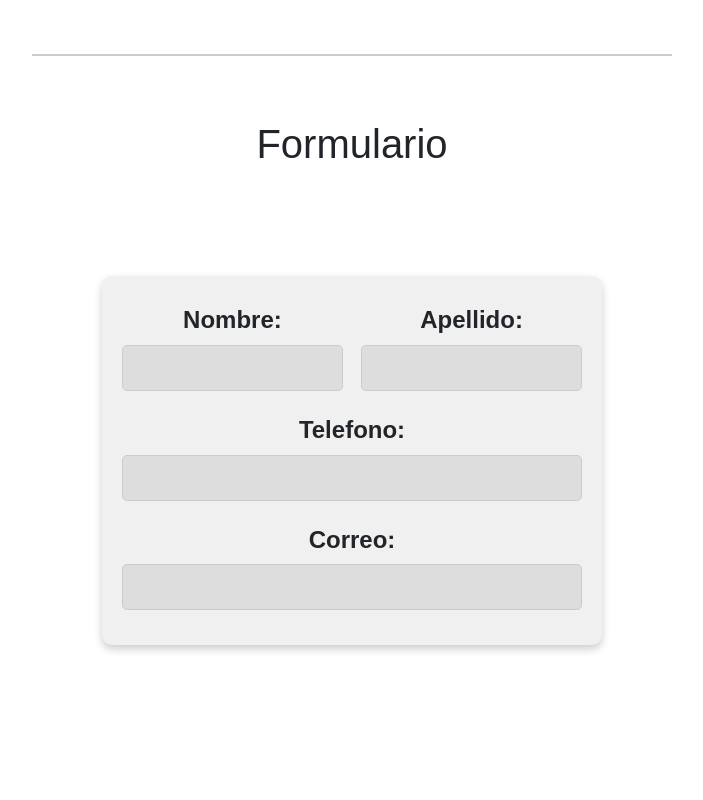
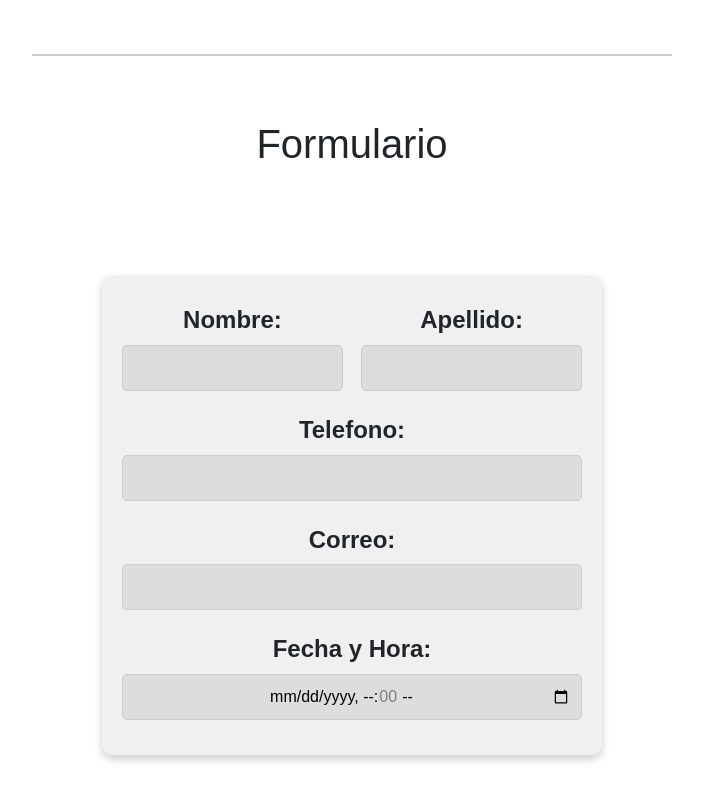
Before and after one commit to jaavispeed/XhinoBarber, a React (Vite) app: page /home in a window 1280 px wide. Shown: the part 1608-2408 px from the top of the page, without its empty margins (288-991 px from the left). Built offline with nearby package versions, Linux system fonts and the light colour scheme; a web font is replaced by a local one.

Commit message:
Minicalendario form

```diff
--- a/src/components/Formulario.jsx
+++ b/src/components/Formulario.jsx
@@ -1,8 +1,13 @@
+import { useState } from "react";
 import "../css/Formulario.css";
 
 export const Formulario = () => {
 
+  const [fechaHora, setFechaHora] = useState("");
 
+  const handleFechaHoraChange = (event) => {
+    setFechaHora(event.target.value);
+  };
 
   return (
     <>
@@ -29,6 +34,19 @@ export const Formulario = () => {
             <h4>Correo: </h4>
             <input type="text"/>
 
+
+
+            <div className="datetime-container">
+              <h4>Fecha y Hora:</h4>
+              <input
+                type="datetime-local"
+                value={fechaHora}
+                onChange={handleFechaHoraChange}
+                className="datetime-input"
+                step="3600" // Esto limita la selección a horas exactas (cada 3600 segundos = 1 hora)
+              />
+            </div>
+
           </form>
         </div>
       </div>
```
